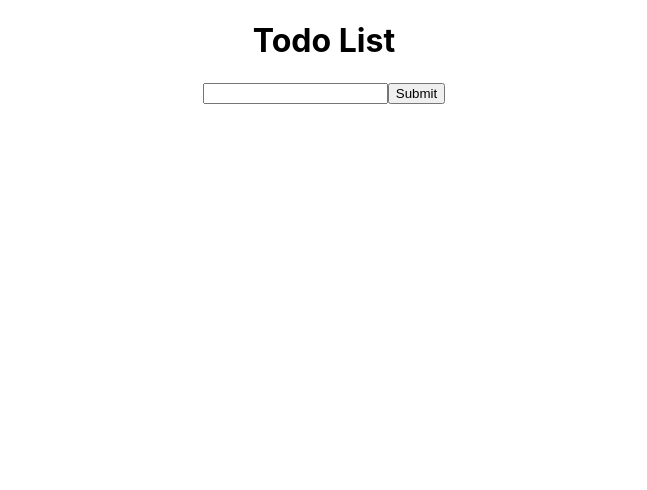
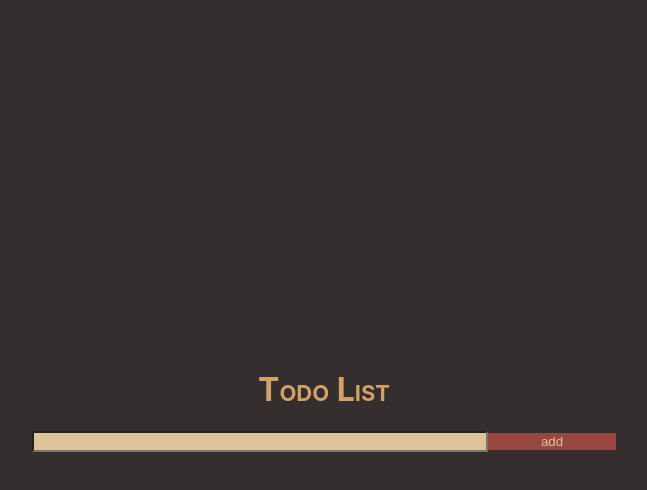
Before and after one commit to penamai/day11-aidee, a React (Create React App) app: page / in a window 1280 px wide. Shown: the top 490 px of the page, without its empty margins (316-963 px from the left). Built offline with nearby package versions, Linux system fonts and the light colour scheme.

Commit message:
feat: added css style for TodoList and its components

```diff
--- a/src/App.css
+++ b/src/App.css
@@ -1,38 +1,7 @@
 .App {
   text-align: center;
+  display: flex;
+  flex-wrap: row;
+  justify-content: center;
+  align-items: center;
 }
-
-.App-logo {
-  height: 40vmin;
-  pointer-events: none;
-}
-
-@media (prefers-reduced-motion: no-preference) {
-  .App-logo {
-    animation: App-logo-spin infinite 20s linear;
-  }
-}
-
-.App-header {
-  background-color: #282c34;
-  min-height: 100vh;
-  display: flex;
-  flex-direction: column;
-  align-items: center;
-  justify-content: center;
-  font-size: calc(10px + 2vmin);
-  color: white;
-}
-
-.App-link {
-  color: #61dafb;
-}
-
-@keyframes App-logo-spin {
-  from {
-    transform: rotate(0deg);
-  }
-  to {
-    transform: rotate(360deg);
-  }
-}
--- /dev/null
+++ b/src/TodoList.css
@@ -0,0 +1,45 @@
+.TodoList{
+    width: 50%;
+}
+
+.TodoList > h1{
+    color: #D3A067;
+    font-weight: bold;
+    font-variant: small-caps;
+}
+
+.TodoList > .TodoGroup {
+    width: 100%;
+}
+
+.TodoList > .TodoGroup > .TodoItem{
+    width: 100%;
+    background-color: #994841;
+    opacity: 0.6;
+    color: #fff;
+    margin-bottom: 3%;
+    border: 2px solid #D3A067;
+    overflow: hidden;
+}
+
+.TodoList > .TodoGenerator{
+    width: 100%;
+}
+
+.TodoList > .TodoGenerator > input[type=text]{
+    width: 70%;
+    background-color: #DDC397;
+    color: #352E2F;
+}
+
+.TodoList > .TodoGenerator > button{
+    width: 20%;
+    background-color: #994841;
+    color: #DDC397;
+    border: none;
+}
+
+.TodoList > .TodoGenerator > button:hover{
+    color: #352E2F;
+    background-color: #D3A067;
+}
--- a/src/components/TodoGenerator.js
+++ b/src/components/TodoGenerator.js
@@ -11,9 +11,9 @@ const TodoGenerator = (props) =>{
     }
 
     return(
-        <div>
+        <div className="TodoGenerator">
             <input ref={inputTodoRef} type="text" />
-            <button onClick={onSubmitClick}>Submit</button>
+            <button onClick={onSubmitClick}>add</button>
         </div>
     );
 }
--- a/src/components/TodoGroup.js
+++ b/src/components/TodoGroup.js
@@ -1,9 +1,13 @@
 import TodoItem from './TodoItem';
 
 const TodoGroup = (props) => {
-    return props.todos.map((todo, index) => {
-        return <TodoItem key={index} item={todo} />
-    });
+    return (
+        <div className="TodoGroup">
+            {props.todos.map((todo, index) => {
+            return <TodoItem key={index} item={todo} />
+            })}
+        </div>
+    );
 }
 
 export default TodoGroup;
--- a/src/components/TodoItem.js
+++ b/src/components/TodoItem.js
@@ -1,6 +1,6 @@
 const TodoItem = (props) =>{
     return(
-        <div>{props.item}</div>
+        <div className="TodoItem">{props.item}</div>
     );
 }
 
--- a/src/components/TodoList.js
+++ b/src/components/TodoList.js
@@ -1,6 +1,7 @@
 import TodoGroup from './TodoGroup';
 import TodoGenerator from './TodoGenerator';
 import { useState } from 'react';
+import '../TodoList.css';
 
 const TodoList = () =>{
     const [todos, setTodos] = useState([]);
@@ -11,7 +12,7 @@ const TodoList = () =>{
     };
 
     return (
-        <div>
+        <div className="TodoList">
             <h1>Todo List</h1>
             <TodoGroup todos={todos} />
             <TodoGenerator onTodosChange={onTodosChange} />
--- a/src/index.css
+++ b/src/index.css
@@ -1,3 +1,8 @@
+html, body, #root, #root>div {
+    height: 100%;
+    width: 100%;
+}
+
 body {
   margin: 0;
   font-family: -apple-system, BlinkMacSystemFont, 'Segoe UI', 'Roboto', 'Oxygen',
@@ -5,6 +10,8 @@ body {
     sans-serif;
   -webkit-font-smoothing: antialiased;
   -moz-osx-font-smoothing: grayscale;
+
+  background-color: #352E2F;
 }
 
 code {
```
Also changed, not shown: src/logo.svg (deleted).
